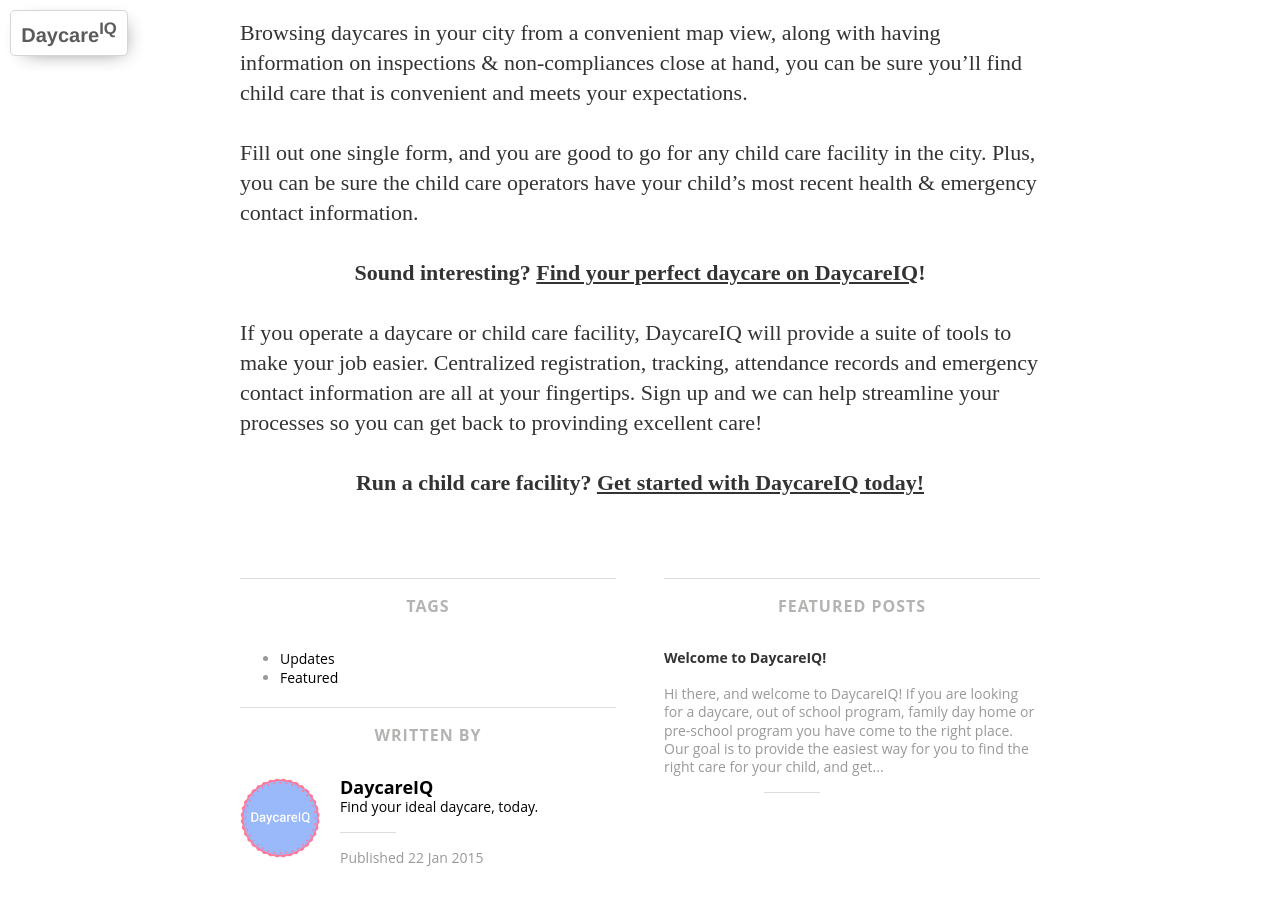
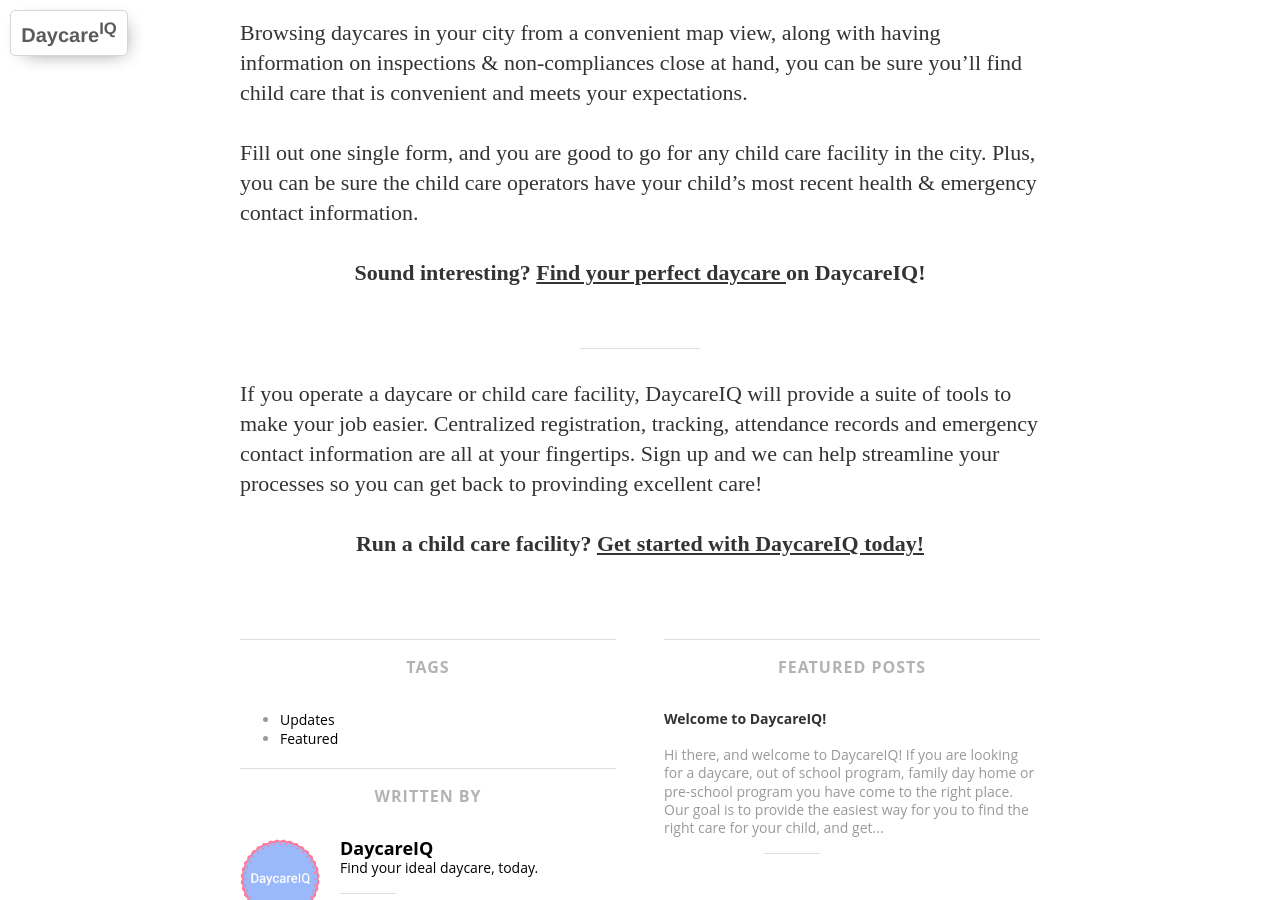
Before and after one commit to DaycareIQ/blog.daycareiq.com, a Jekyll site: the page built from _posts/2015-01-22-welcome-to-daycareiq.md, in a window 1280 px wide and 900 px high, scrolled down 429 px. Built offline with Jekyll 4.4.1, drawn with Linux system fonts in a browser that asks for light colours; nearby versions of some CDN libraries; some web fonts are replaced; Markdown is read by kramdown in place of the engine named in the settings.

Commit message:
Small adjustments

```diff
--- a/_posts/2015-01-22-welcome-to-daycareiq.md
+++ b/_posts/2015-01-22-welcome-to-daycareiq.md
@@ -15,7 +15,9 @@
 
 Fill out one single form, and you are good to go for any child care facility in the city. Plus, you can be sure the child care operators have your child's most recent health & emergency contact information.
 
-<p style="text-align: center;"><strong>Sound interesting? <a href="https://www.daycareiq.com">Find your perfect daycare on DaycareIQ</a>!</strong></p>
+<p style="text-align: center;"><strong>Sound interesting? <a href="https://www.daycareiq.com">Find your perfect daycare </a>on DaycareIQ!</strong></p>
+
+----
 
 If you operate a daycare or child care facility, DaycareIQ will provide a suite of tools to make your job easier. Centralized registration, tracking, attendance records and emergency contact information are all at your fingertips.  Sign up and we can help streamline your processes so you can get back to provinding excellent care!
 
```
